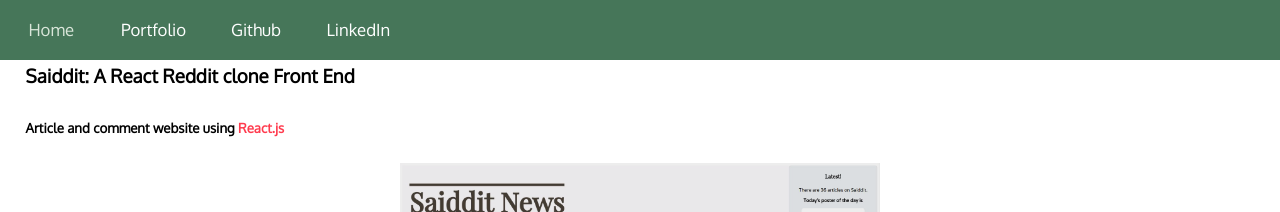
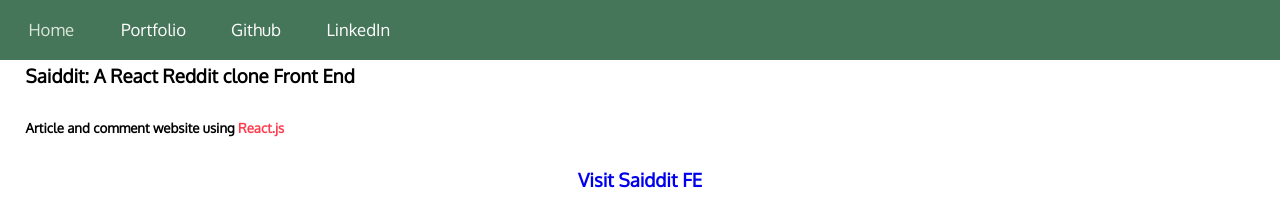
Before and after one commit to ffraniel/portfolio, a website: page source/portfolio/portfolioSaidditFE.html in a window 1280 px wide. Shown: the top 212 px of the page. Drawn offline with Linux system fonts and the light colour scheme.

Commit message:
added links to band website and styling

```diff
--- a/source/portfolio/portfolioSaidditFE.html
+++ b/source/portfolio/portfolioSaidditFE.html
@@ -28,6 +28,7 @@
     <main class="portfolio-item">
         <h3>Saiddit: A React Reddit clone Front End</h3>
         <h5>Article and comment website using <span>React.js</span></h5>
+        <h3 class="center-link"><a href="https://sleepy-atoll-80436.herokuapp.com/">Visit Saiddit FE</a></h3>
         <img class="portfolio-image" src="images/saidditFull.jpg" alt="">
         <p>The aim was to create a Reddit style single-page-app using React.js. In the app you would be able to read articles, sort them by subject matter, vote on the articles, post comments under an article, vote on those comments and view a user profile page.</p>
         <p>I used React.js and React Router for the routing. I did not use any style frameworks preferring instead to write the CSS myself. I used Proptype checking to make sure I had complete control of the data I was passing around my app.</p>
--- a/source/portfolio/style/style-portfolio.css
+++ b/source/portfolio/style/style-portfolio.css
@@ -227,3 +227,12 @@ main {
 .title{
     text-align: center;
 }
+
+.center-link {
+    text-align: center;
+    color:purple;
+}
+
+.center-link:hover a {
+    color:lightcoral;
+}
```
Also changed, not shown: source/portfolio/portfolioSaidditBE.html (+1 -0 lines), source/portfolio/portfolioSans.html (+1 -0 lines).
